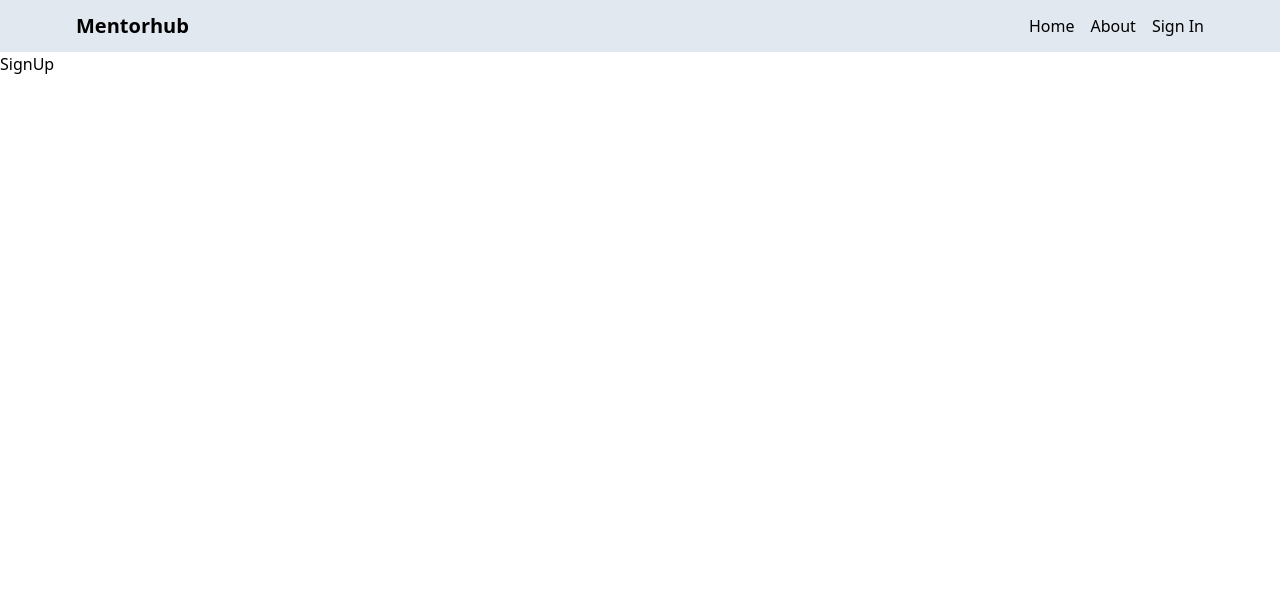
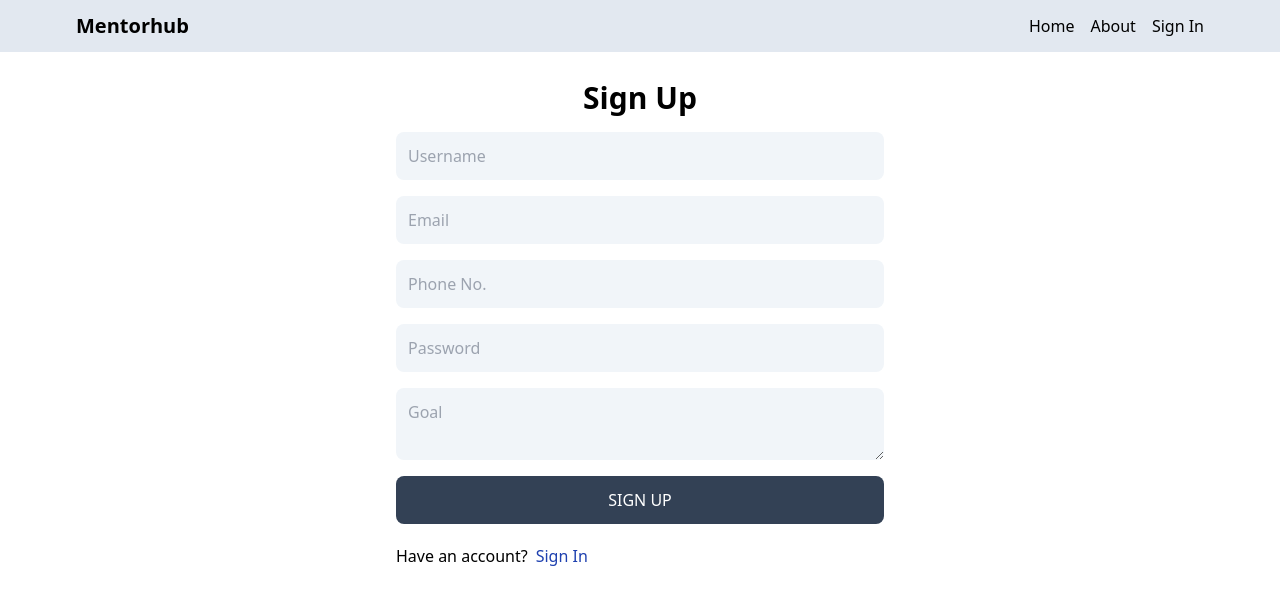
Before and after one commit to Karmanya20/AIOMentor, a React (Vite) app in the folder client/: page /sign-up in a window 1280 px wide. Shown: the top 604 px of the page. Built offline with nearby package versions, Linux system fonts and the light colour scheme.

Commit message:
complete sign up page ui

```diff
--- a/client/src/pages/SignUp.jsx
+++ b/client/src/pages/SignUp.jsx
@@ -1,5 +1,56 @@
+import { Link } from "react-router-dom";
+
 const SignUp = () => {
-  return <div>SignUp</div>;
+  return (
+    <div className="p-3 max-w-lg mx-auto">
+      <h1 className="text-3xl text-center font-semibold my-4">Sign Up</h1>
+      <form className="flex flex-col gap-4">
+        <input
+          type="text"
+          placeholder="Username"
+          id="username"
+          className="bg-slate-100 p-3 rounded-lg"
+        />
+        <input
+          type="email"
+          placeholder="Email"
+          id="email"
+          className="bg-slate-100 p-3 rounded-lg"
+        />
+        <input
+          type="text"
+          placeholder="Phone No."
+          id="phone"
+          className="bg-slate-100 p-3 rounded-lg"
+        />
+        <input
+          type="password"
+          placeholder="Password"
+          id="password"
+          className="bg-slate-100 p-3 rounded-lg"
+        />
+        <textarea
+          name="goal"
+          id="goal"
+          placeholder="Goal"
+          className="bg-slate-100 p-3 rounded-lg"
+        ></textarea>
+        <button
+          type="submit"
+          className="bg-slate-700 p-3 rounded-lg text-white uppercase hover:opacity-90 disabled:opacity-70"
+        >
+          Sign Up
+        </button>
+      </form>
+
+      <div className="flex gap-2 mt-5">
+        <p>Have an account?</p>
+        <Link to="/sign-in">
+          <span className="text-blue-800 hover:underline">Sign In</span>
+        </Link>
+      </div>
+    </div>
+  );
 };
 
 export default SignUp;
```
